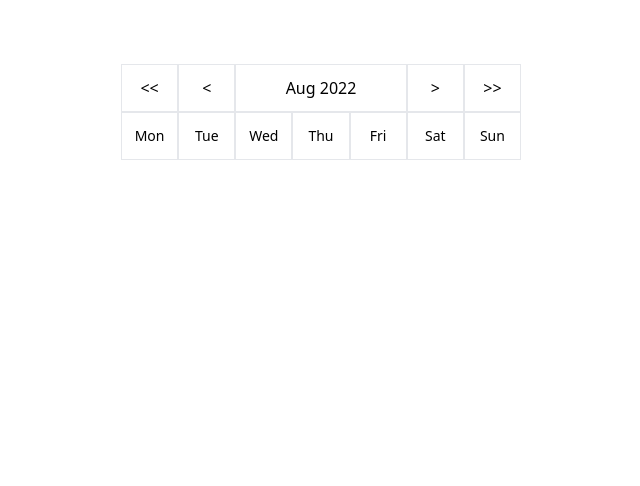
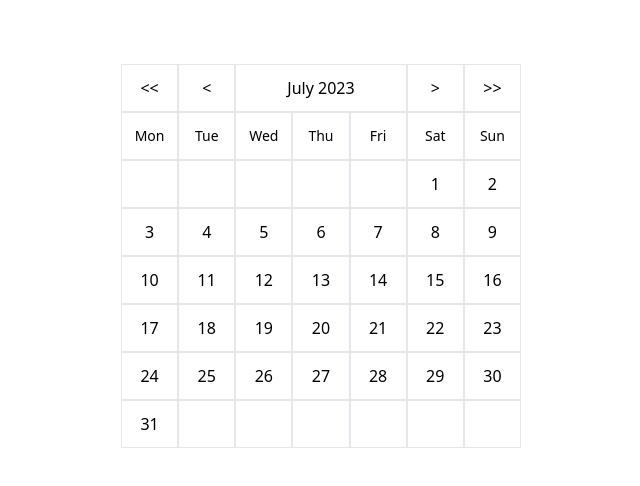
Before and after one commit to SarahWimark/fitness-planner, a React (Vite) app in the folder fitness-planner/: page / in a window 1280 px wide. Shown: the top 486 px of the page, without its empty margins (319-959 px from the left). Built offline with nearby package versions, Linux system fonts and the light colour scheme.

Commit message:
Adding functionality to change month and year

```diff
--- a/fitness-planner/package.json
+++ b/fitness-planner/package.json
@@ -11,6 +11,7 @@
   },
   "dependencies": {
     "clsx": "^1.2.1",
+    "date-fns": "^2.30.0",
     "react": "^18.2.0",
     "react-dom": "^18.2.0"
   },
--- a/fitness-planner/src/App.tsx
+++ b/fitness-planner/src/App.tsx
@@ -1,10 +1,13 @@
+import { useState } from "react";
 import Calendar from "./components/calendar/Calendar";
 
 const App = () => {
+  const [currentDate, setCurrentDate] = useState(new Date());
+
   return (
     <>
       <div className="mt-16 flex flex-col items-center">
-        <Calendar />
+        <Calendar currentDate={currentDate} onChange={setCurrentDate} />
       </div>
     </>
   );
--- a/fitness-planner/src/components/calendar/Calendar.tsx
+++ b/fitness-planner/src/components/calendar/Calendar.tsx
@@ -1,18 +1,65 @@
+import {
+  add,
+  differenceInDays,
+  endOfMonth,
+  format,
+  startOfMonth,
+  sub,
+} from "date-fns";
 import Cell from "./Cell";
 
 const daysOfTheWeek = ["Mon", "Tue", "Wed", "Thu", "Fri", "Sat", "Sun"];
 
-const Calendar = () => {
+interface Props {
+  currentDate?: Date;
+  onChange?: (value: Date) => void;
+}
+
+const Calendar: React.FC<Props> = ({ currentDate = new Date(), onChange }) => {
+  const startDateOfMonth = startOfMonth(currentDate);
+  const endDateOfMonth = endOfMonth(currentDate);
+  const numDaysInMonth = differenceInDays(endDateOfMonth, startDateOfMonth) + 1;
+  const prefixDays = startDateOfMonth.getDay() - 1;
+  const suffixDays = 7 - endDateOfMonth.getDay();
+
+  const getPreviousMonth = () =>
+    onChange && onChange(sub(currentDate, { months: 1 }));
+
+  const getNextMonth = () =>
+    onChange && onChange(add(currentDate, { months: 1 }));
+
+  const getPreviousYear = () =>
+    onChange && onChange(sub(currentDate, { years: 1 }));
+
+  const getNextYear = () =>
+    onChange && onChange(add(currentDate, { years: 1 }));
+
   return (
     <div className="w-[400px] h-16 ">
       <div className="grid grid-cols-7 items-center justify-center text-center">
-        <Cell>{"<<"}</Cell>
-        <Cell>{"<"}</Cell>
-        <Cell className="col-span-3">Aug 2022</Cell>
-        <Cell>{">"}</Cell>
-        <Cell>{">>"}</Cell>
+        <Cell onClick={getPreviousYear}>{"<<"}</Cell>
+        <Cell onClick={getPreviousMonth}>{"<"}</Cell>
+        <Cell className="col-span-3">{format(currentDate, "LLLL yyyy")}</Cell>
+        <Cell onClick={getNextMonth}>{">"}</Cell>
+        <Cell onClick={getNextYear}>{">>"}</Cell>
         {daysOfTheWeek.map((day) => (
-          <Cell className="text-sm">{day}</Cell>
+          <Cell key={day} className="text-sm">
+            {day}
+          </Cell>
+        ))}
+
+        {Array.from({ length: prefixDays }).map((_, index) => (
+          <Cell key={index} />
+        ))}
+
+        {Array.from({ length: numDaysInMonth }).map((_, index) => {
+          const day = index + 1;
+
+          return <Cell key={day}>{day}</Cell>;
+        })}
+
+        {Array.from({ length: suffixDays }).map((_, index) => (
+          <Cell key={index} />
         ))}
       </div>
     </div>
--- a/fitness-planner/src/components/calendar/Cell.tsx
+++ b/fitness-planner/src/components/calendar/Cell.tsx
@@ -2,13 +2,16 @@ import clsx from "clsx";
 
 interface Props extends React.PropsWithChildren {
   className?: string;
+  onClick?: () => void;
 }
 
-const Cell: React.FC<Props> = ({ className, children }) => {
+const Cell: React.FC<Props> = ({ onClick, className, children }) => {
   return (
     <div
+      onClick={onClick}
       className={clsx(
         "h-12 flex items-center justify-center border",
+        { "cursor-pointer hover:bg-gray-100 active:bg-gray-200": !!onClick },
         className
       )}
     >
```
Also changed, not shown: 1 other file (tests, documents, lock files or other folders).
